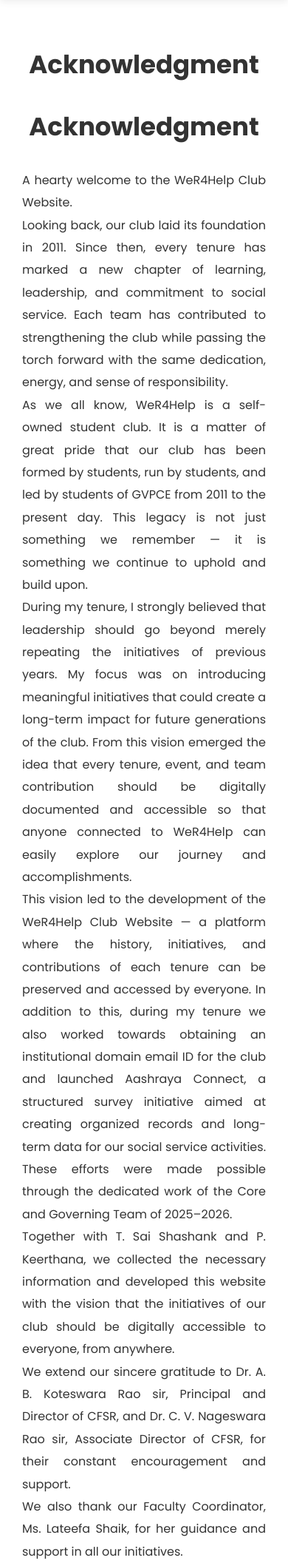
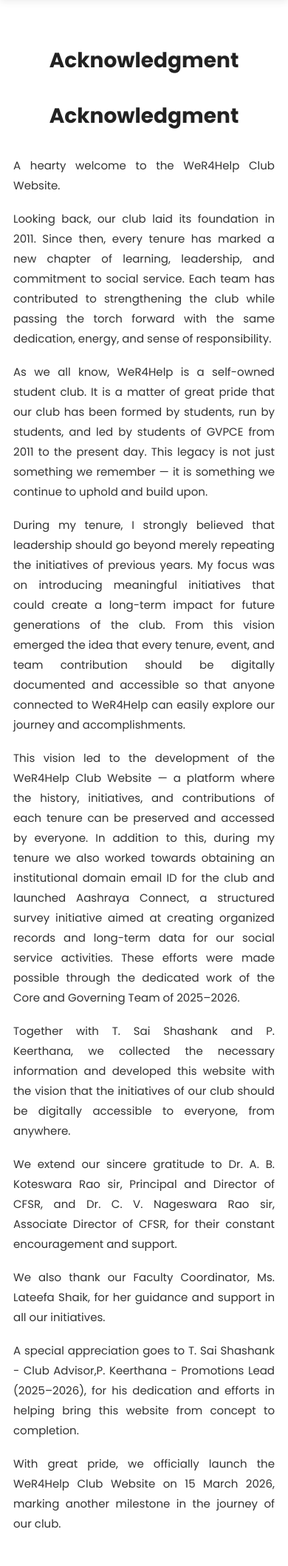
Before and after one commit to wer4help/wer4help-website, a Flask app: template templates/acknowledgment.html in a window 390 px wide. Shown: the part 109-2226 px from the top of the page at 74% size. Run offline with Flask 3, Linux system fonts and the light colour scheme; the template is opened without the code that fills it, so the values that code supplies are empty.

Commit message:
justified

```diff
--- a/static/acknowledgment.css
+++ b/static/acknowledgment.css
@@ -1,44 +1,60 @@
-/* MAIN CONTAINER */
+/* =================================
+   MAIN CONTAINER
+================================= */
 
 .ack-container{
 max-width:900px;
 margin:60px auto;
-padding:0 30px;
+padding:0 25px;
 }
 
 
-/* TITLE */
+/* =================================
+   TITLE
+================================= */
 
 .title{
 text-align:center;
-font-size:44px;
+font-size:42px;
 margin-bottom:30px;
+color:#222;
 }
 
 
-/* WATERMARK */
+/* =================================
+   WATERMARK
+================================= */
 
 .logo-watermark{
 position:absolute;
 right:8%;
 top:220px;
-width:160px;
+width:150px;
 opacity:0.08;
 pointer-events:none;
 }
 
 
-/* TEXT */
+/* =================================
+   TEXT CONTENT
+================================= */
 
 .ack-text{
-font-size:20px;
+font-size:19px;
 line-height:1.9;
 text-align:justify;
 color:#333;
+margin-bottom:30px;
+}
+
+.ack-text p{
+margin-bottom:18px;
 }
 
 
-/* PRESIDENT SECTION */
+/* =================================
+   PRESIDENT SECTION
+================================= */
 
 .president-section{
 text-align:center;
@@ -46,7 +62,7 @@
 }
 
 
-/* PHOTO */
+/* PRESIDENT PHOTO */
 
 .president-photo{
 width:150px;
@@ -54,7 +70,7 @@
 object-fit:cover;
 border-radius:10px;
 border:3px solid #333;
-margin-bottom:10px;
+margin-bottom:12px;
 }
 
 
@@ -63,12 +79,20 @@
 .signature{
 font-style:italic;
 margin-top:10px;
+font-size:18px;
+}
+
+.designation{
+color:#555;
+margin-top:6px;
 }
 
 
-/* MOBILE */
+/* =================================
+   RESPONSIVE DESIGN
+================================= */
 
-@media(max-width:768px){
+@media (max-width:768px){
 
 .title{
 font-size:34px;
@@ -76,10 +100,33 @@
 
 .ack-text{
 font-size:16px;
+line-height:1.8;
 }
 
 .logo-watermark{
 display:none;
 }
 
+.president-photo{
+width:120px;
+height:150px;
 }
+
+}
+
+
+@media (max-width:480px){
+
+.ack-container{
+padding:0 18px;
+}
+
+.title{
+font-size:28px;
+}
+
+.ack-text{
+font-size:15px;
+}
+
+}
```
